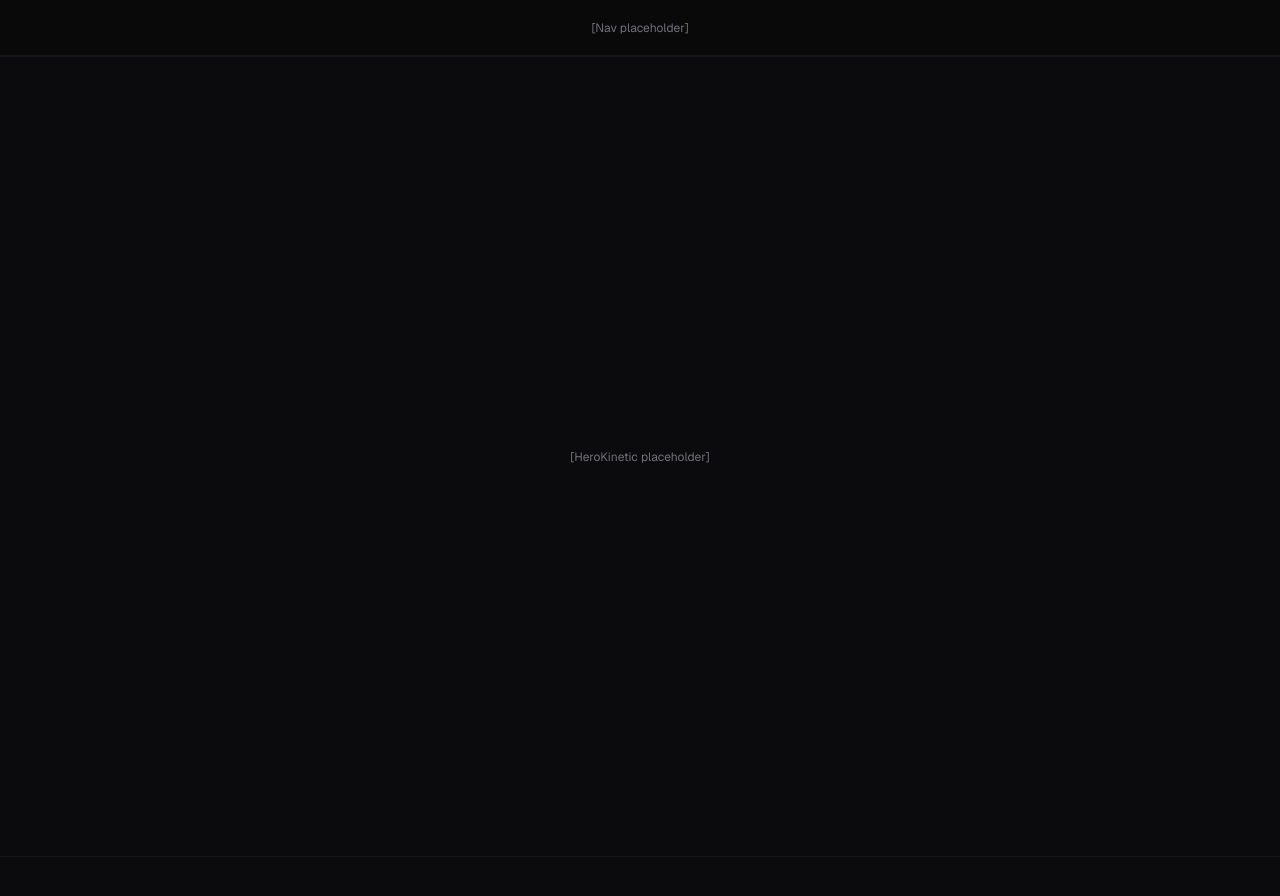
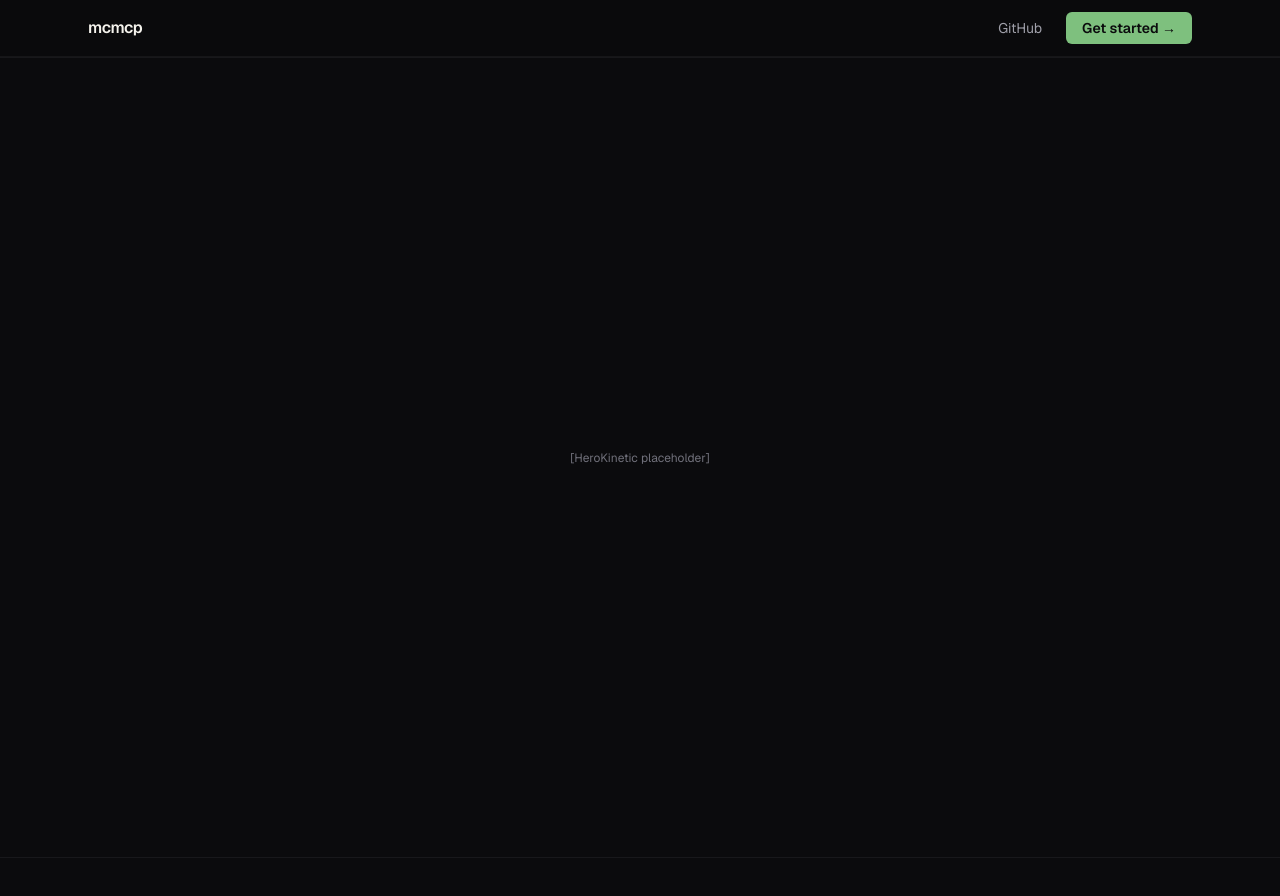
Before and after one commit to my-monkeys/mcmcp, a Next.js app in the folder web/: page / in a window 1280 px wide. Shown: the top 896 px of the page. Built offline with nearby package versions, Linux system fonts and the light colour scheme; no server answers.

Commit message:
feat(landing): final Nav with grass accent CTA

```diff
--- a/web/src/app/_components/landing/Nav.tsx
+++ b/web/src/app/_components/landing/Nav.tsx
@@ -1,9 +1,30 @@
 'use client';
 
 export function Nav() {
+  const scrollToCreate = () => {
+    document.getElementById('create')?.scrollIntoView({ behavior: 'smooth' });
+  };
   return (
-    <nav className="sticky top-0 z-50 h-14 bg-zinc-950/80 backdrop-blur border-b border-zinc-800/50 flex items-center justify-center text-zinc-500 text-xs">
-      [Nav placeholder]
+    <nav className="sticky top-0 z-50 bg-[#0b0b0d]/85 backdrop-blur border-b border-white/5">
+      <div className="max-w-6xl mx-auto flex items-center justify-between h-14 px-6">
+        <span className="text-base font-semibold tracking-tight">mcmcp</span>
+        <div className="flex items-center gap-6">
+          <a
+            href="https://github.com/my-monkeys/mcmcp"
+            target="_blank"
+            rel="noopener noreferrer"
+            className="text-sm text-zinc-400 hover:text-zinc-100 transition-colors"
+          >
+            GitHub
+          </a>
+          <button
+            onClick={scrollToCreate}
+            className="text-sm bg-[#7ec07e] hover:bg-[#6fb46f] text-[#0b0b0d] px-4 py-1.5 rounded-md transition-colors font-semibold"
+          >
+            Get started →
+          </button>
+        </div>
+      </div>
     </nav>
   );
 }
```
